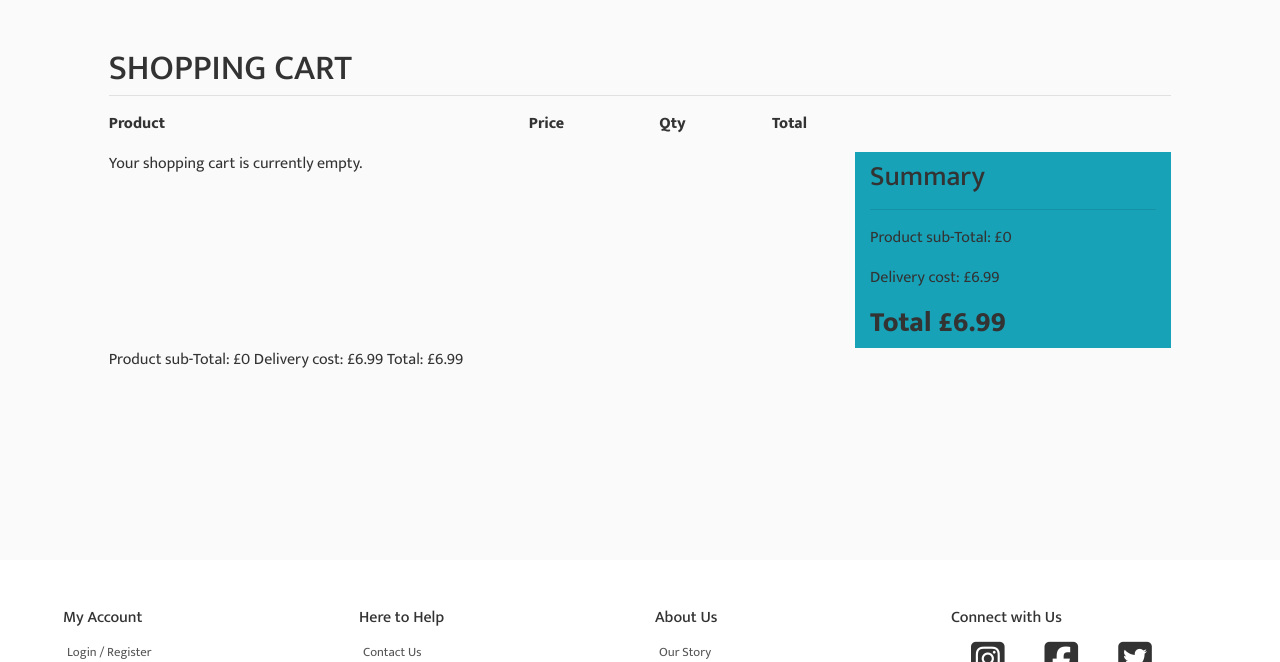
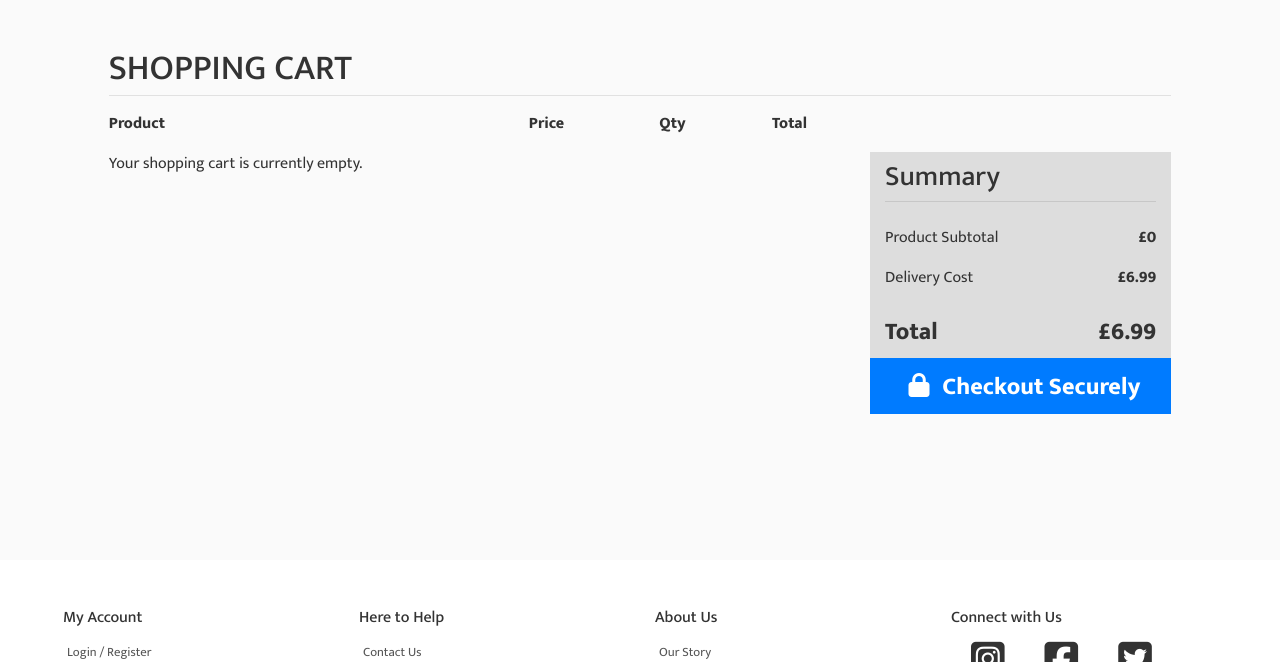
Before and after one commit to Code-Institute-Submissions/milestone-4-INVITATIONS, a Django app: page /cart/ in a window 1280 px wide. Shown: the part 124-786 px from the top of the page. Run offline with Django 3.2, Linux system fonts and the light colour scheme; some libraries are stand-ins or nearby versions.

Commit message:
Move cart totals summary into include & finish styling

```diff
--- /dev/null
+++ b/cart/templates/cart/cart-totals-summary.html
@@ -0,0 +1,24 @@
+<div class="row m-0">
+    <div class="col-12 pt-2 bg__action-grey">
+        <h3>Summary</h3>
+        <hr class="mt-1">
+        <div class="pt-2 pb-2">
+            <span class="">Product Subtotal</span>
+            <span class="font-weight-bold float-right">£{{ cart_total }}</span>
+        </div>
+        <div class="pt-2 pb-2">
+            <span class="">Delivery Cost</span>
+            <span class="font-weight-bold float-right">£{{ cart_delivery|floatformat:2 }}</span>
+        </div>
+        <div class="pt-3 pb-2">
+            <span class="font-weight-bold fz__lg">Total</span>
+            <span class="font-weight-bold float-right fz__lg">£{{ cart_grand_total|floatformat:2 }}</span>
+        </div>
+    </div>
+    <div class="col-12 p-0 text-center">
+        <a class="w-100 btn btn-primary rounded-0 p-2 fz__lg" href="#">
+            <i class="fas fa-lock icon"></i>
+            <span class="font-weight-bold">Checkout Securely</span>
+        </a>
+    </div>
+</div>
--- a/cart/templates/cart/cart.html
+++ b/cart/templates/cart/cart.html
@@ -9,6 +9,16 @@
             <div class="col-12">
                 <h1 class="mb-0 page__title">shopping cart</h1>
                 <hr class="mt-1">
+            </div>
+        </div>
+        <!-- Cart totals summary (smaller screens) -->
+        <div class="row mb-4 d-lg-none">
+            <div class="col-12">
+                <div class="row">
+                    <div class="col-12">
+                        {% include "cart/cart-totals-summary.html" %}
+                    </div>
+                </div>
             </div>
         </div>
         <!-- Cart column headings -->
@@ -37,6 +47,7 @@
         </div>
         <!-- Cart contents -->
         <div class="row">
+            <!-- Cart items -->
             <div class="col-12 col-lg-8">
                 {% for item in cart_items %}
                     <div class="row">
@@ -82,28 +93,9 @@
                     </div>
                 {% endfor %}
             </div>
+            <!-- Cart totals summary (large screens) -->
             <div class="d-none col-lg-4 d-lg-block pl-5">
-                <div class="row mr-0">
-                    <div class="col-12 pt-2 bg-info">
-                        <h3>Summary</h3>
-                        <hr>
-                        <p>Product sub-Total: £{{ cart_total }}</p>
-                        <p>Delivery cost: £{{ cart_delivery|floatformat:2 }}</p>
-                        <h3><strong>Total £{{ cart_grand_total|floatformat:2 }}</strong></h3>
-                    </div>
-                </div>
-            </div>
-        </div>
-        <!-- Cart totals -->
-        <div class="row">
-            <div class="col-12">
-                <div class="row">
-                    <div class="col-12">
-                        Product sub-Total: £{{ cart_total }}
-                        Delivery cost: £{{ cart_delivery|floatformat:2 }}
-                        Total: £{{ cart_grand_total|floatformat:2 }}
-                    </div>
-                </div>
+                {% include "cart/cart-totals-summary.html" %}
             </div>
         </div>
     </div>
```
